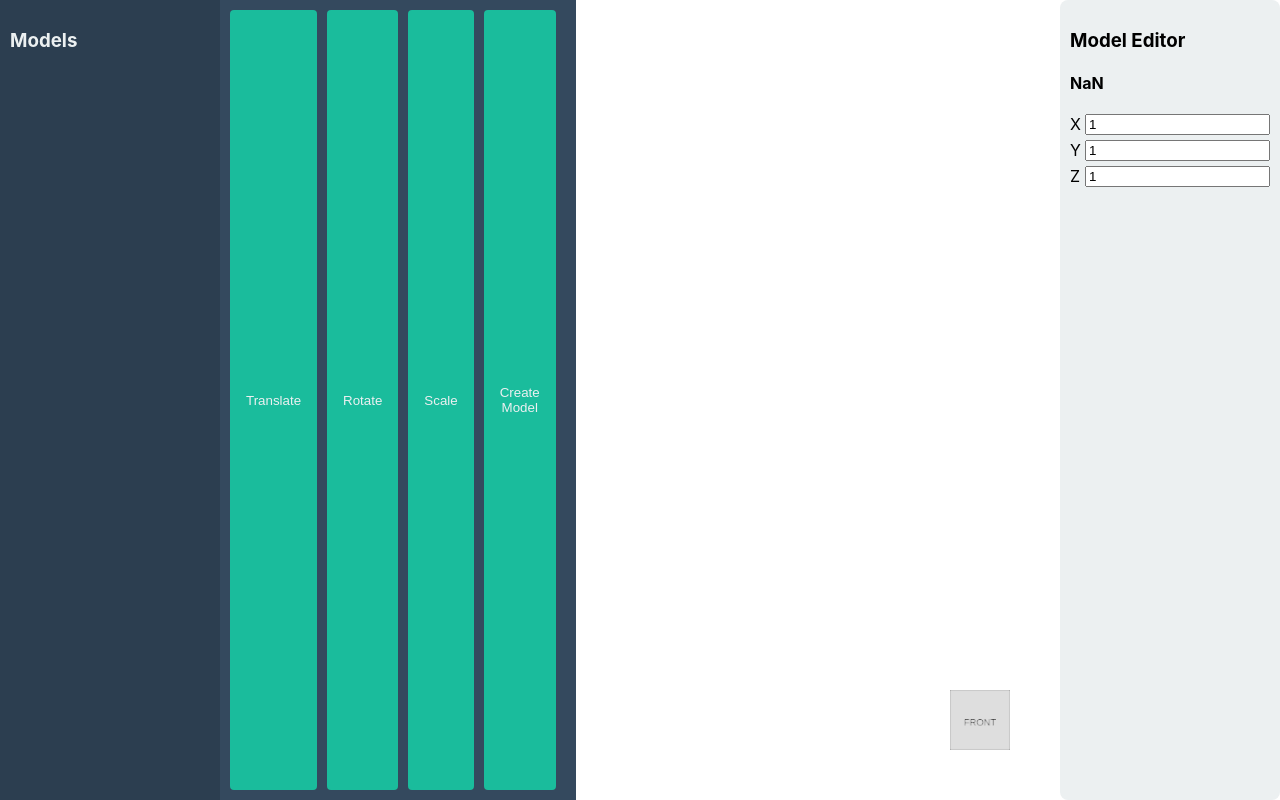
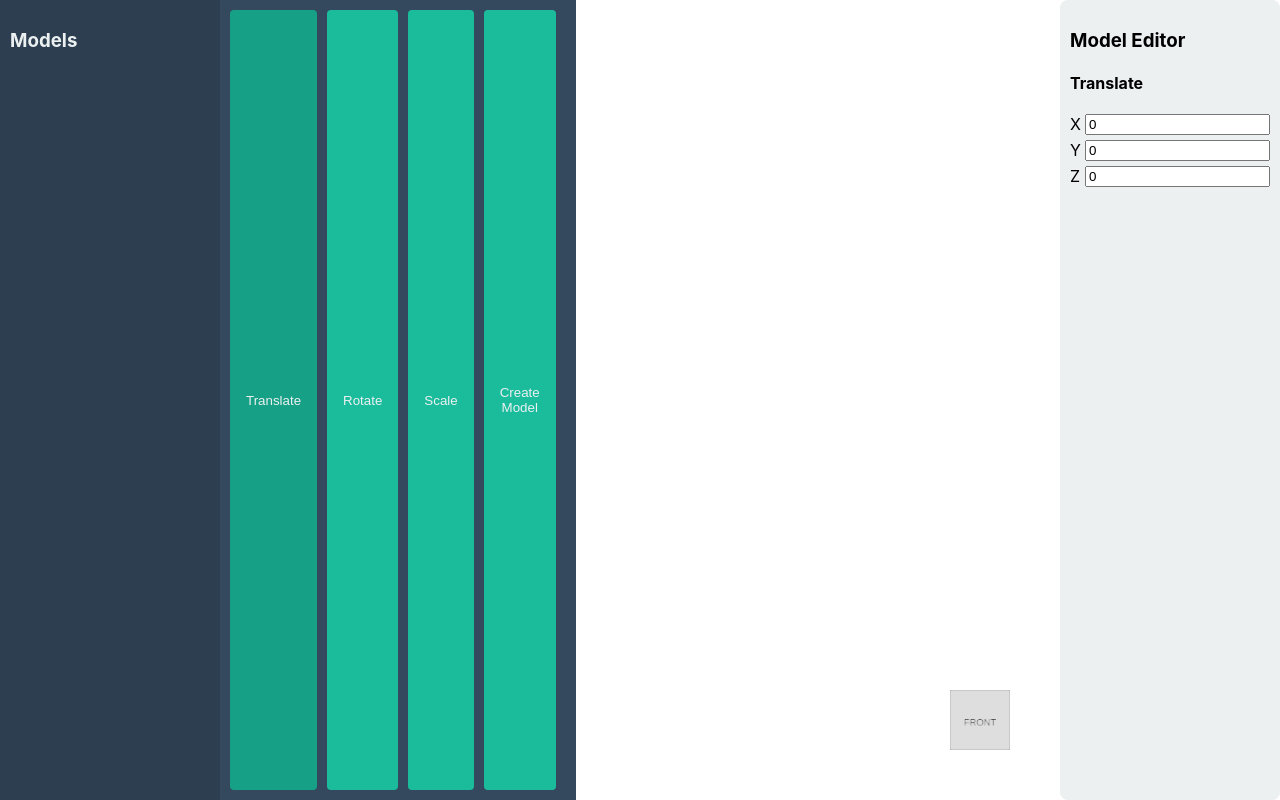
Before and after one commit to saifaldin14/Espada3D, a React (Create React App) app: page / in a window 1280 px wide. Built offline with nearby package versions, Linux system fonts and the light colour scheme.

Commit message:
Fix default NaN issue

```diff
--- a/src/components/SceneContent.tsx
+++ b/src/components/SceneContent.tsx
@@ -1,7 +1,7 @@
 import React, { useRef, useEffect } from 'react';
 import { useThree } from '@react-three/fiber';
 import { OrbitControls, TransformControls } from '@react-three/drei';
-import { Group, Raycaster, Vector2, Mesh, MeshStandardMaterial } from 'three';
+import { Group, Raycaster, Vector2, Mesh, MeshStandardMaterial, Euler } from 'three';
 import { useDispatch } from 'react-redux';
 import { updateModelTransform, selectModel } from '../store/slices/modelSlice';
 
@@ -19,11 +19,17 @@ const SceneContent: React.FC<SceneContentProps> = ({ models, selectedModel, acti
   const dispatch = useDispatch();
   const { camera, gl } = useThree();
 
+  const isNumber = (value: any): value is number => typeof value === 'number';
+
   const handleTransformChange = () => {
     if (selectedModel) {
-      const position = selectedModel.position.toArray() as [number, number, number];
-      const rotation = selectedModel.rotation.toArray().slice(0, 3) as [number, number, number];
-      const scale = selectedModel.scale.toArray() as [number, number, number];
+      const position = selectedModel.position.toArray().map(n => (isNaN(n) ? 0 : n)) as [number, number, number];
+
+      const rotationArray = selectedModel.rotation.toArray();
+      const rotation = rotationArray.slice(0, 3).map(n => (isNumber(n) ? n : 0)) as [number, number, number]; // Handle potential undefined or non-number values
+
+      const scale = selectedModel.scale.toArray().map(n => (isNaN(n) ? 1 : n)) as [number, number, number];
+
       dispatch(updateModelTransform({ id: selectedModel.uuid, position, rotation, scale }));
     }
   };
--- a/src/store/slices/modelSlice.ts
+++ b/src/store/slices/modelSlice.ts
@@ -27,7 +27,7 @@ const modelSlice = createSlice({
   reducers: {
     addModel: (state, action: PayloadAction<ModelMetadata>) => {
       state.models.push(action.payload);
-      state.selectedModelId = action.payload.id;
+      state.selectedModelId = action.payload.id;  // Automatically select the new model
     },
     selectModel: (state, action: PayloadAction<string>) => {
       state.selectedModelId = action.payload;
@@ -52,7 +52,7 @@ const modelSlice = createSlice({
         scale: action.payload.scale || [1, 1, 1],
       };
       state.models.push(newModel);
-      state.selectedModelId = newModel.id;
+      state.selectedModelId = newModel.id;  // Automatically select the new model
     },
     removeModel: (state, action: PayloadAction<string>) => {
       state.models = state.models.filter((model) => model.id !== action.payload);
--- a/src/store/slices/uiSlice.ts
+++ b/src/store/slices/uiSlice.ts
@@ -1,13 +1,13 @@
 import { createSlice, PayloadAction } from '@reduxjs/toolkit';
 
 interface UIState {
-  activeTool: string | null; // Can store the current tool like 'translate', 'rotate', etc.
+  activeTool: 'translate' | 'rotate' | 'scale'; // Can store the current tool like 'translate', 'rotate', etc.
   isSidebarOpen: boolean;    // Toggle the visibility of the sidebar
   isEditorOpen: boolean;     // Toggle the visibility of the model editor
 }
 
 const initialState: UIState = {
-  activeTool: null,
+  activeTool: 'translate',  // Default tool set to 'translate'
   isSidebarOpen: true,
   isEditorOpen: true,
 };
@@ -16,7 +16,7 @@ const uiSlice = createSlice({
   name: 'ui',
   initialState,
   reducers: {
-    setActiveTool: (state, action: PayloadAction<string | null>) => {
+    setActiveTool: (state, action: PayloadAction<'translate' | 'rotate' | 'scale'>) => {
       state.activeTool = action.payload;
     },
     toggleSidebar: (state) => {
@@ -29,5 +29,4 @@ const uiSlice = createSlice({
 });
 
 export const { setActiveTool, toggleSidebar, toggleEditor } = uiSlice.actions;
-
 export default uiSlice.reducer;
```
